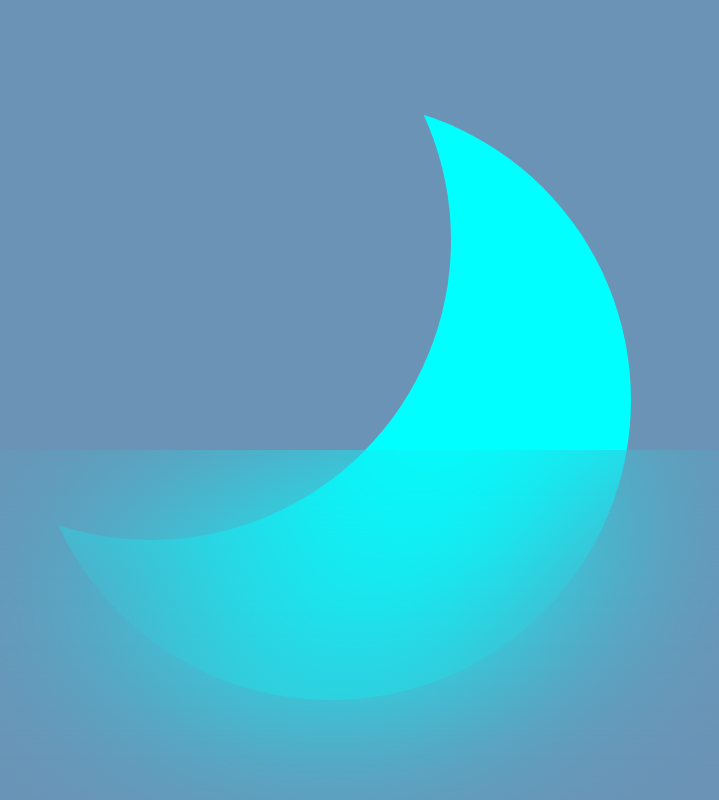
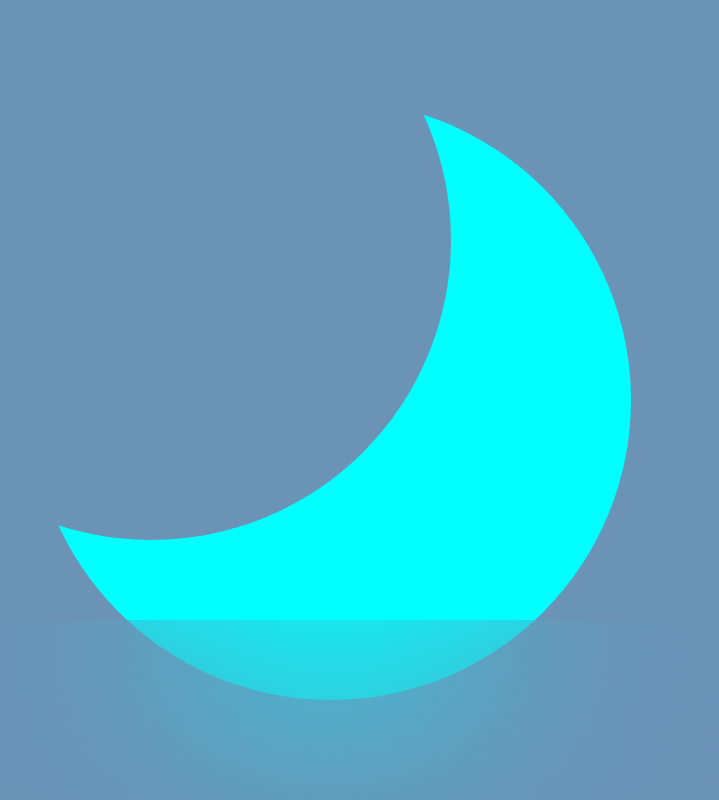
Before and after one commit to huang-Q3xg/huang-Q3xg.github.io, a plain HTML site: page index.html in a window 1280 px wide. Shown: the whole page, without its empty margins (309-1028 px from the left). Drawn offline with Linux system fonts and the light colour scheme.

Commit message:
modefied ./index.html

```diff
--- a/index.html
+++ b/index.html
@@ -32,7 +32,7 @@
         .sea{
             position: absolute;
             bottom: 0;
-            height: 350px;
+            height: 180px;
             width: 100%;
             backdrop-filter: blur(100px);
             -webkit-backdrop-filter: blur(100px);
```
